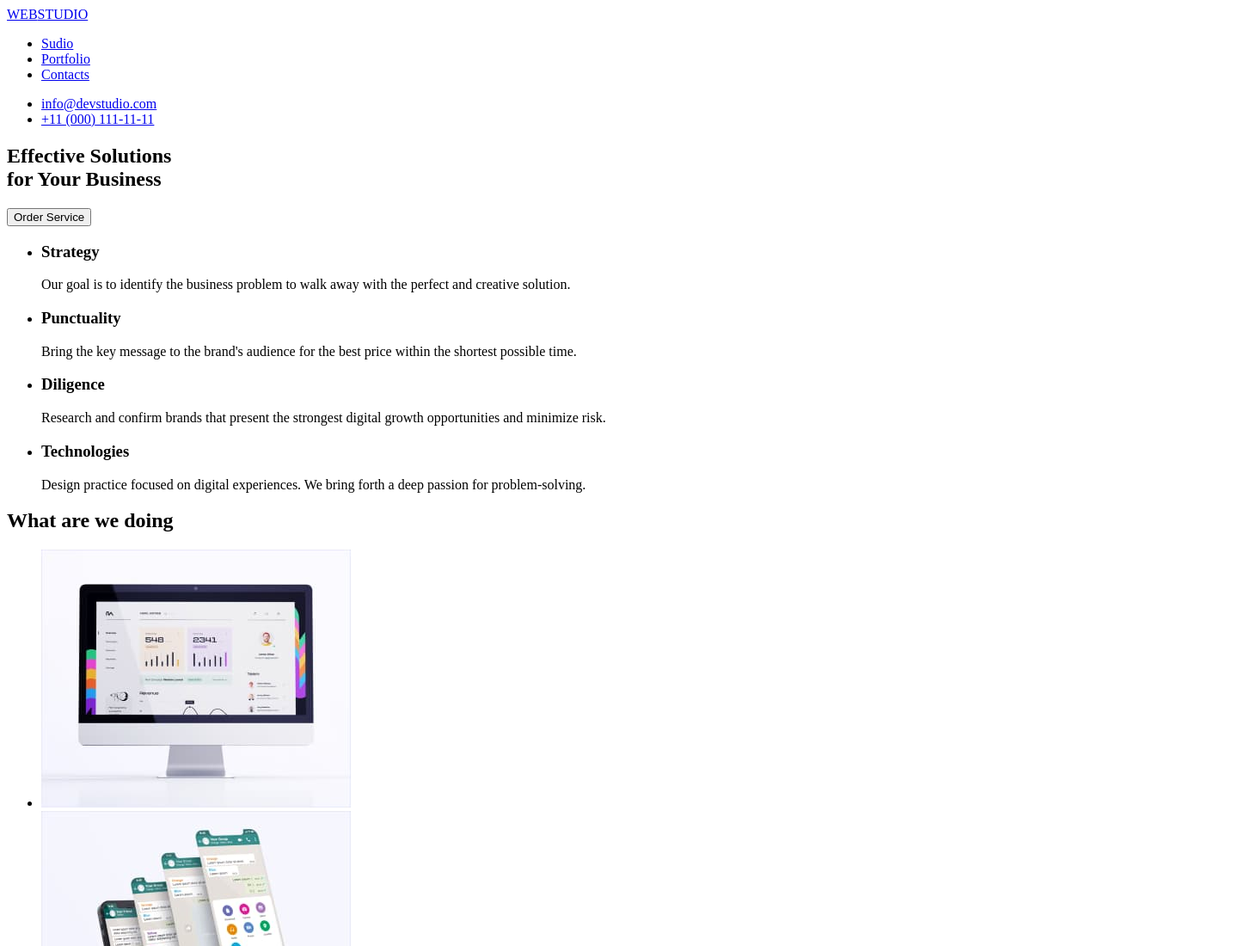
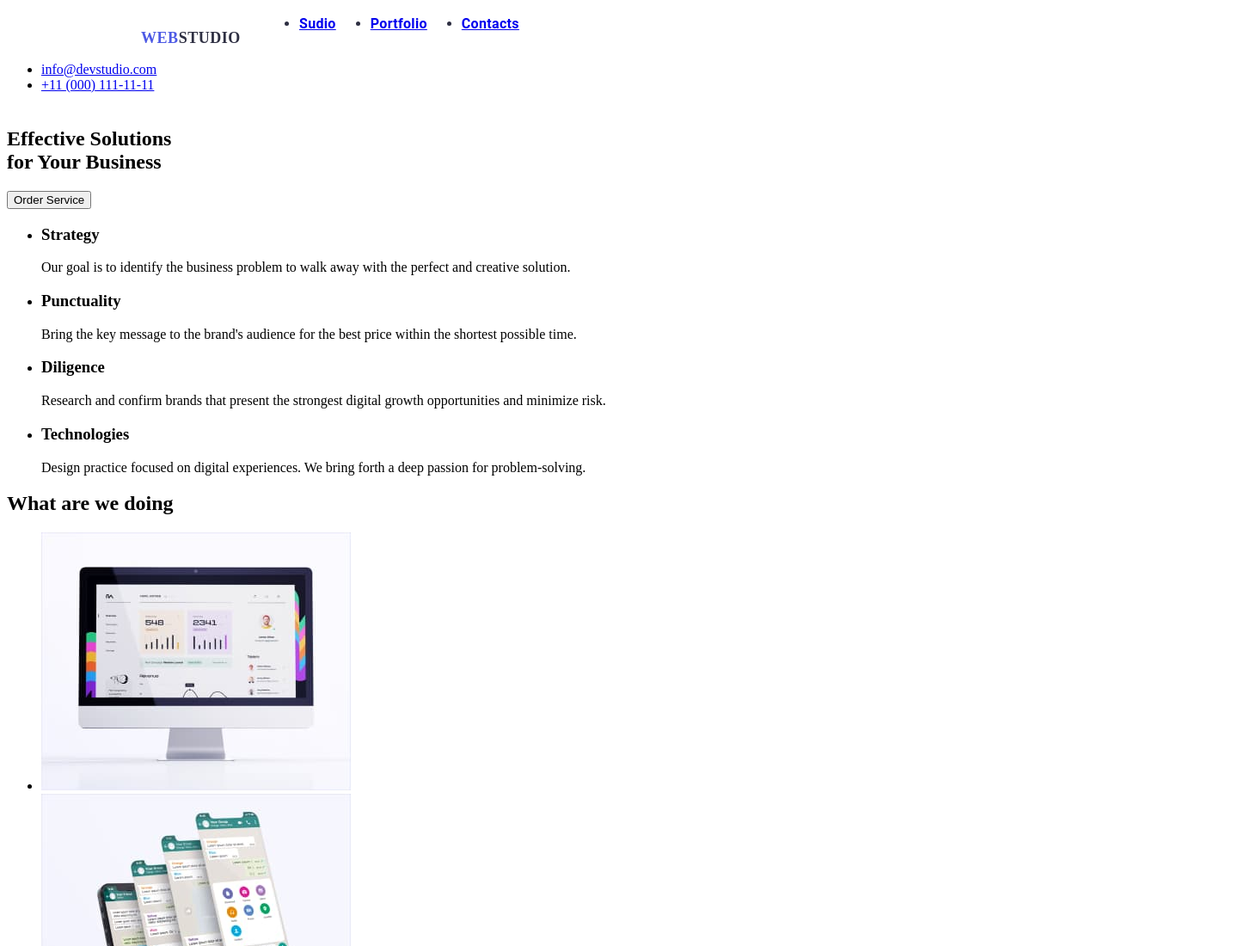
Before and after one commit to vaqyash/goit-markup-hw-02, a plain HTML site: page index.html in a window 1280 px wide. Shown: the top 1100 px of the page at 86% size, 1448 px wide, since content can reach past the window. Drawn offline with Linux system fonts and the light colour scheme.

Commit message:
header-01
header logo & nav styles added (init)

```diff
--- a/CSS/styles.css
+++ b/CSS/styles.css
@@ -1,3 +1,69 @@
-/* body {
+body {
     background-color: #fff;
-} */
+    width: 1440px;
+    height: 2593px;
+
+}
+
+header {
+    width: 1440px;
+    height: 72px;
+    left: 0px;
+    top: 0px;
+
+    padding-top: 24px;
+    padding-bottom: 24px;
+}
+
+nav {
+    text-decoration: none;
+}
+
+.logo {
+    width: 71px;
+    /* height: 24px; */
+    font-family: 'Raleway';
+    font-style: normal;
+    font-weight: 800;
+    font-size: 18px;
+    line-height: 24px;
+    /* identical to box height, or 133% */
+    display: flex;
+    align-items: center;
+    letter-spacing: 0.03em;
+    text-transform: uppercase;
+    /* NAVY BLUE */
+    color: #2E2F42;
+    text-decoration: none;
+    padding-left: 156px;
+
+}
+
+.accent {
+    color: #4D5AE5;
+}
+
+.nav-list {
+    display: flex;
+        flex-direction: row;
+        align-items: flex-start;
+        padding: 0px;
+        gap: 40px;
+
+        position: absolute;
+        width: 261px;
+        /* height: 24px; */
+        left: 348px;
+        top: 0;
+
+    font-family: 'Roboto';
+    font-style: normal;
+    font-weight: 600;
+    font-size: 16px;
+    line-height: 24px;
+    /* identical to box height, or 150% */
+    letter-spacing: 0.02em;
+    /* NAVY BLUE */
+    color: #2E2F42;
+    text-decoration: none;
+}
--- a/index.html
+++ b/index.html
@@ -5,13 +5,14 @@
     <meta http-equiv="X-UA-Compatible" content="IE=edge" />
     <meta name="viewport" content="width=device-width, initial-scale=1.0" />
     <title>Студія</title>
+    <link href="css/styles.css" rel="stylesheet" />
   </head>
   <body>
     <header>
       <nav>
-        <a href="#"><span>WEB</span>STUDIO</a>
+        <a href="#" class="logo"><span class="accent">WEB</span>STUDIO</a>
 
-        <ul>
+        <ul class="nav-list">
           <li><a href="#">Sudio</a></li>
           <li><a href="#">Portfolio</a></li>
           <li><a href="#">Contacts</a></li>
```
